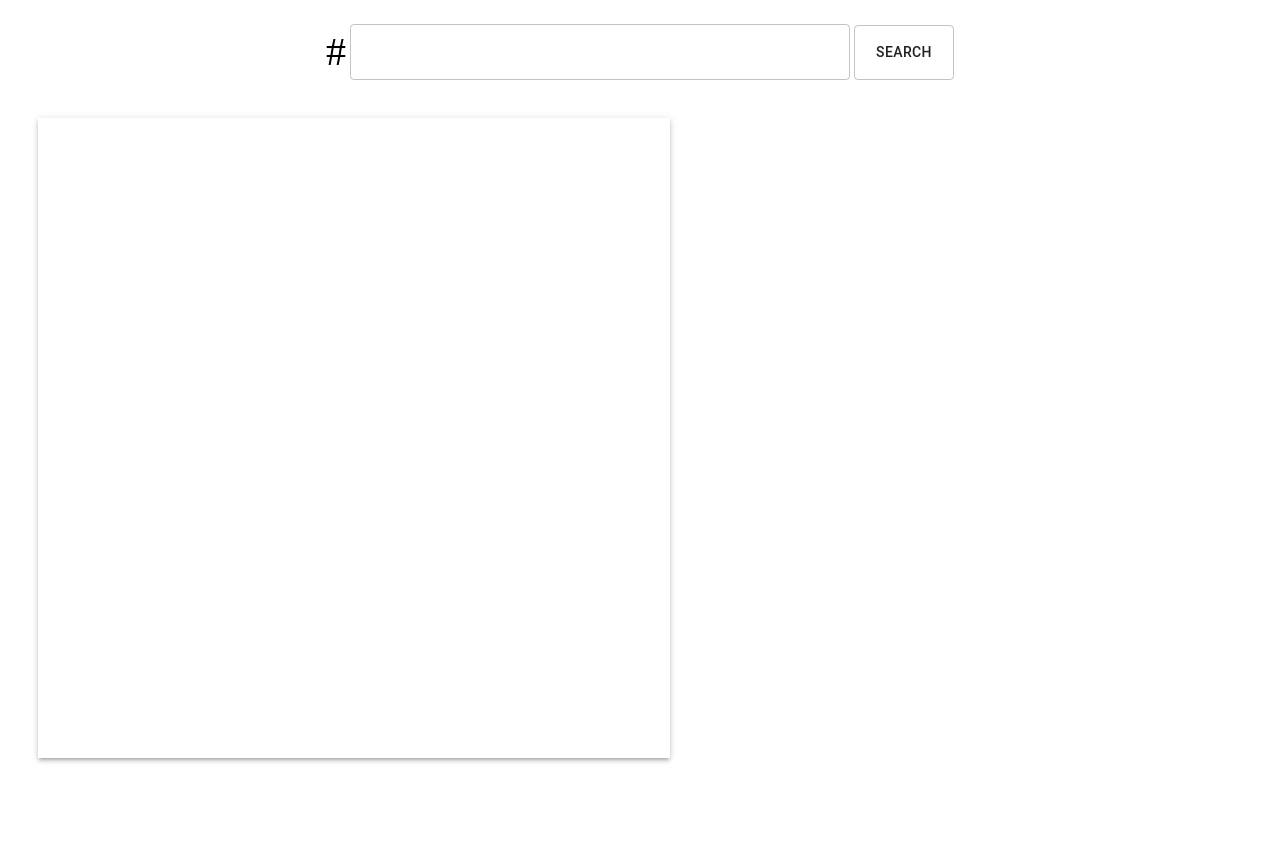
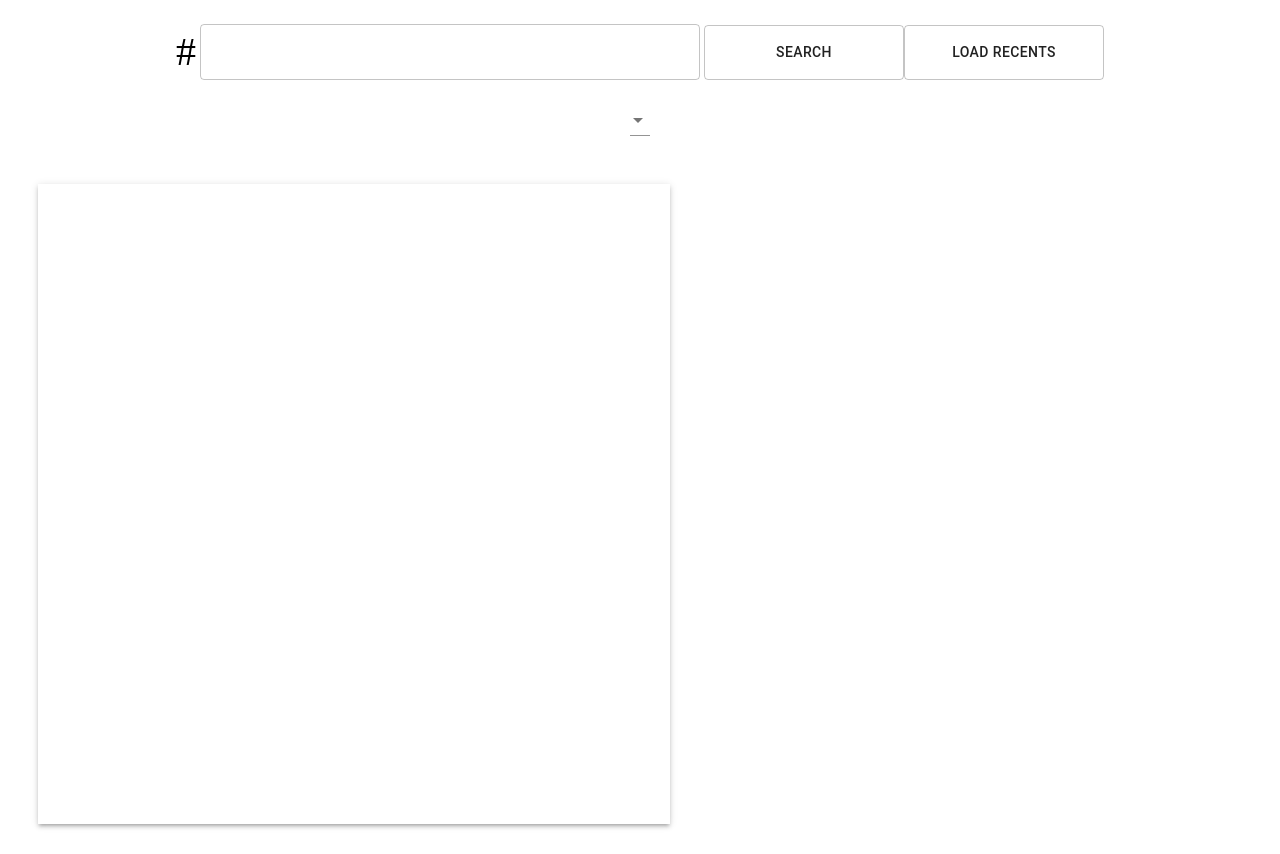
Before and after one commit to thomas-westfall/relief-insights, a React (Create React App) app: page / in a window 1280 px wide. Before the commit the page ends 800 px from the top, so only its background shows below. Built offline with nearby package versions, Linux system fonts and the light colour scheme.

Commit message:
add dropdown

```diff
--- a/package.json
+++ b/package.json
@@ -7,6 +7,7 @@
     "@material-ui/core": "^4.5.2",
     "axios": "^0.19.0",
     "body-parser": "~1.17.1",
+    "clsx": "^1.0.4",
     "cookie-parser": "~1.4.3",
     "debug": "~2.6.3",
     "dotenv": "^5.0.1",
--- a/routes/index.js
+++ b/routes/index.js
@@ -22,12 +22,12 @@ const logEventsToConsole = events => {
 };
 
 // 10km range around the -36.844480,174.768368 geopoint
-const withinParam = '10km@-36.844480,174.768368';
+const categoryParam = 'disasters';
 
 
 router.post('/d', function (req,res,next){
 
-phqEvents.search({within: withinParam})
+phqEvents.search({category: categoryParam})
     //.then(logEventsToConsole)
     .then((events) => res.send(events))
     .catch(err => console.error(err));
--- a/src/App.js
+++ b/src/App.js
@@ -7,8 +7,12 @@ import Button from '@material-ui/core/Button';
 import Paper from '@material-ui/core/Paper';
 import Grid from '@material-ui/core/Grid';
 import Card from '@material-ui/core/Card';
+import Select from '@material-ui/core/Select';
 import CardContent from '@material-ui/core/CardContent';
 import Box from '@material-ui/core/Box';
+import MenuItem from '@material-ui/core/MenuItem';
+import FormControl from '@material-ui/core/FormControl';
+import InputLabel from '@material-ui/core/InputLabel';
 import { shadows } from '@material-ui/system';
 let test_user_password_access_token = process.env.TEST_USER_PASSWORD_ACCESS_TOKEN
 
@@ -17,6 +21,10 @@ let test_user_password_access_token = process.env.TEST_USER_PASSWORD_ACCESS_TOKE
     height: "1000px",
 }
 
+    const inputStyle ={
+
+	width: "20px",
+    }
 
   const trStyle ={
 
@@ -34,7 +42,7 @@ const divStyle = {
 
 const buttonStyle = {
 
-    width: "100px",
+    width: "200px",
     height: "55px",
     marginTop: "-10px",
     marginBottom: "8px"
@@ -60,14 +68,17 @@ const mytable= {
 class App extends React.Component {
   constructor(props) {
     super(props);
-    this.state = {value: '', result: ''};
+    this.state = {value: '', result: '', recents: ''};
 
     this.handleChange = this.handleChange.bind(this);
     this.handleSubmit = this.handleSubmit.bind(this);
+    this.handleCheck = this.handleCheck.bind(this);
   }
 
   handleChange(event) {
+      console.log(event.target.value);
     this.setState({value: event.target.value});
+
   }
 
   handleSubmit(event) {
@@ -76,7 +87,8 @@ class App extends React.Component {
       hashTag: this.state.value
     })
     .then(res => {
-	    this.setState({ 'result': res.data});
+
+	    this.setState({ result: res.data});
 	    console.log(res.length);
       console.log(res);
     })
@@ -84,8 +96,21 @@ class App extends React.Component {
     event.preventDefault();
   }
 
+
+
+    handleCheck(event) {
+	//alert('A name was submitted: ' + this.state.value);
+	axios.post('/d')
+	    .then(res => {
+		    this.setState({recents: res.data.result.results});
+		    console.log("done");
+		    console.log(res);
+		})
+	    .catch(err => console.error(err))
+	    event.preventDefault();
+    }
+
   render(){
-      let display;
       const showDisplay = () => {
 	  if (this.state.result.length != 0){
 	  return (
@@ -99,6 +124,19 @@ class App extends React.Component {
 	  else {
 	      return "";
 	  }
+      };
+
+      const getRecents = () => {
+	  if (this.state.recents.length != 0){
+	  return (
+	  this.state.recents.map((i, index) => (
+						<MenuItem value={i.title} 						onChange = {this.handleChange}>
+
+						    {i.title} </MenuItem>
+          )));
+	  }
+	  else {
+	  }
       }
 
 
@@ -109,11 +147,18 @@ class App extends React.Component {
           id="outlined-basic"
           margin="normal"
           variant="outlined"
-    value={this.state.value} onChange={this.handleChange}
-    /> <Button variant = "outlined" style={buttonStyle} onClick={this.handleSubmit}>Search </Button>
-    </center>
+    value={this.state.value} onChange={this.handleChange}/> <Button variant = "outlined" style={buttonStyle} onClick={this.handleSubmit}>Search
+</Button>
 
-
+    <Button variant = "outlined" style={buttonStyle} onClick={this.handleCheck}>Load Recents      </Button>
+<br/>
+    <FormControl style={inputStyle}>
+    <InputLabel style={inputStyle}>  </InputLabel>
+    <Select  onChange = {this.handleChange} value="Recent Disasters">
+	{getRecents()}
+</Select>
+</FormControl>
+<br/><br/>    </center>
     <Box boxShadow={3} style={{ margin:'30px', width: '50%', height: '40rem' }}>
     <table style={mytable}>
 	{showDisplay()}
```
